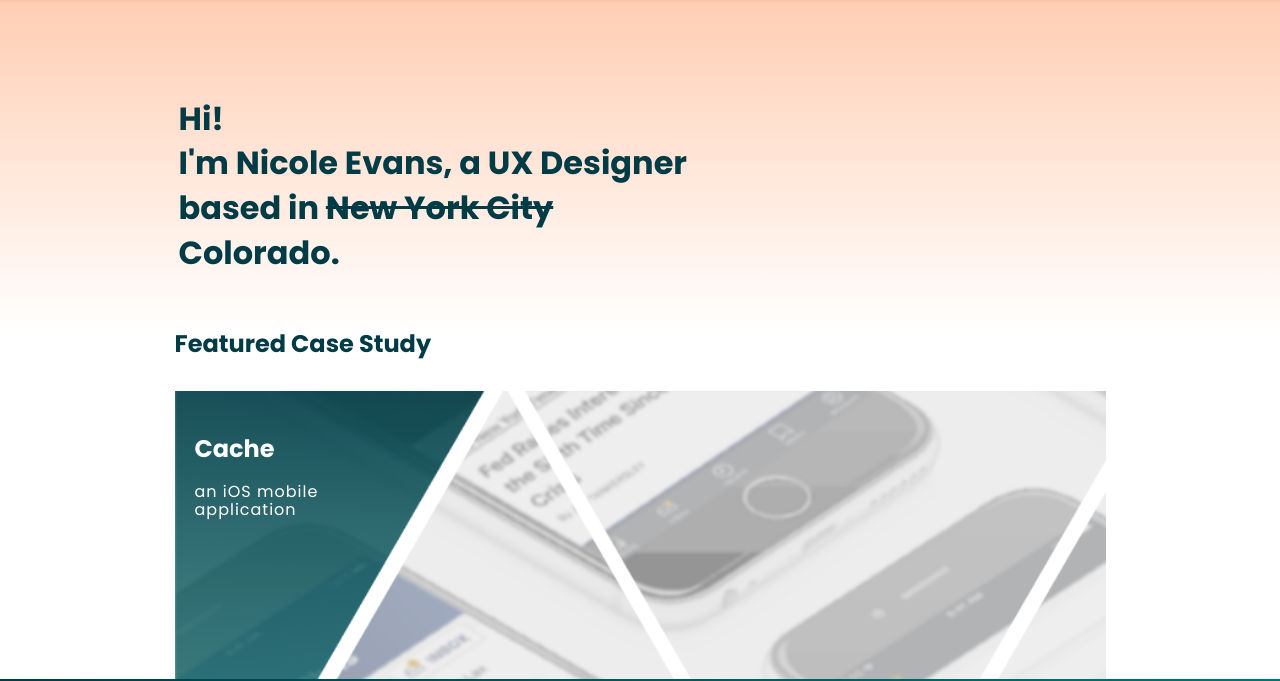
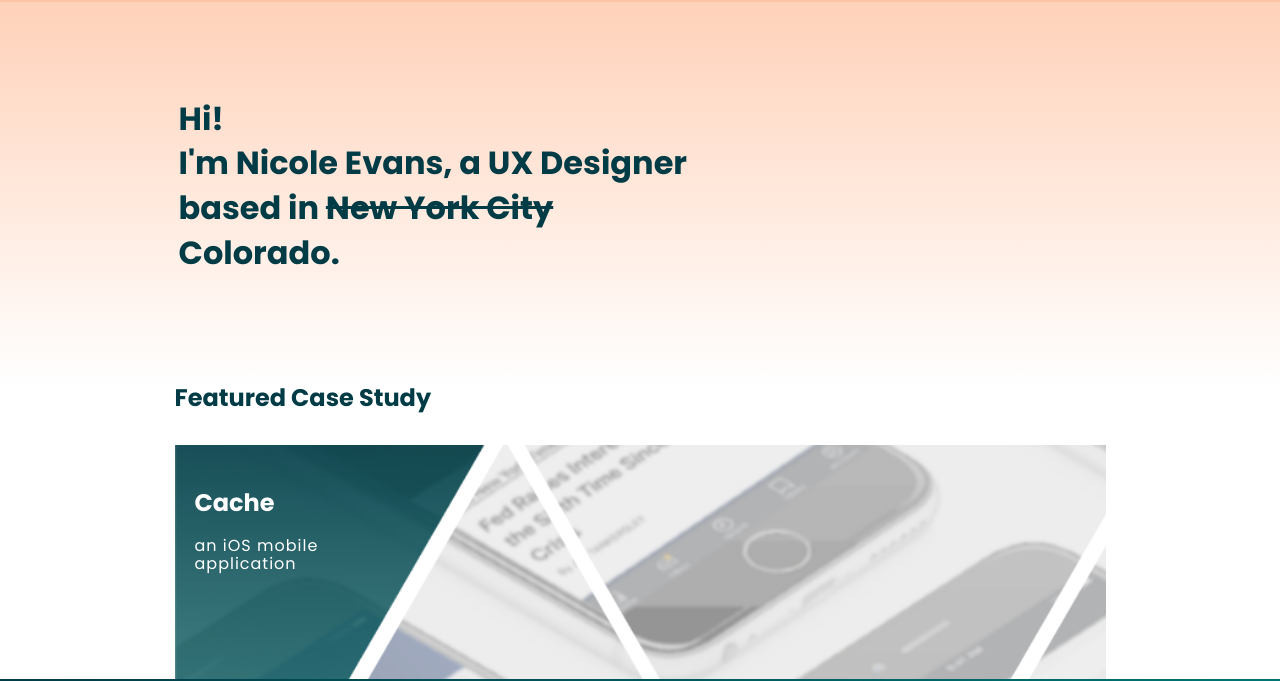
Before and after one commit to NicolEvans/NicolEvans.github.io, a plain HTML site: page index.html in a window 1280 px wide. Shown: the part 68-749 px from the top of the page. Drawn offline with Linux system fonts and the light colour scheme.

Commit message:
header adjustments

```diff
--- a/styles/main.css
+++ b/styles/main.css
@@ -4,9 +4,8 @@ body {
 }
 
 header {
-  background: linear-gradient(180deg, hsla(21, 100%, 82%, 1.0), hsla(0, 0%, 100%, 1.0));
-  height: 50vh;
-  justify-content: center;
+  background: linear-gradient(180deg, hsla(21, 100%, 82%, 0.9), hsla(0, 0%, 100%, 0.9));
+  height: auto;
   text-align: left;
 }
 
@@ -30,7 +29,6 @@ nav {
 ul.topnav {
   font-family: 'Poppins', sans-serif;
   font-size: 0.7em;
-  font-weight: regular;
   padding: 0.5em 0px;
 }
 
@@ -59,8 +57,8 @@ li.contact {
   box-sizing: border-box;
   grid-column: 6 / -1;
   height: auto;
-  margin: 5px 8px 0px 0px;
-  padding: .5em;
+  margin: 2px 8px 0px 2px;
+  padding: .75em .5em .5em .5em;
   text-align: center;
 }
 
@@ -74,13 +72,14 @@ h1, h2, h3, h4, h5, h6 {
 
 h1.landing {
   color: hsla(189, 97%, 14%, 1.0);
-  font-size: 1.25em;
+  font-size: 1.35em;
   font-weight: bold;
-  grid-column: 1 / -2;
+  grid-column: 1 / 9;
   grid-row-start: 2;
-  line-height: 110%;
+  line-height: 140%;
   padding-top: 30%;
   padding-left: 16px;
+  padding-bottom: 20%;
 }
 
 
@@ -250,6 +249,11 @@ h6.footer {
     grid-column: 8 / -1;
   }
 
+  h1.landing {
+    font-size: 1.65em;
+    line-height: 150%;
+  }
+
   a.cache {
     background-image: url("../images/Cache_rectangle.png");
   }
@@ -294,7 +298,7 @@ h6.footer {
 }
 
 h6.footer {
-  grid-column: 7 / -1;
+  grid-column: 6 / -1;
   grid-row:auto;
   padding-right: 16px;
   padding-top: 1.25em;
@@ -345,7 +349,6 @@ h6.footer {
   }
 
   h1.landing {
-    color: hsla(189, 97%, 14%, 1.0);
     font-size: 2em;
     grid-column: 3 / 10;
     line-height: 140%;
```
